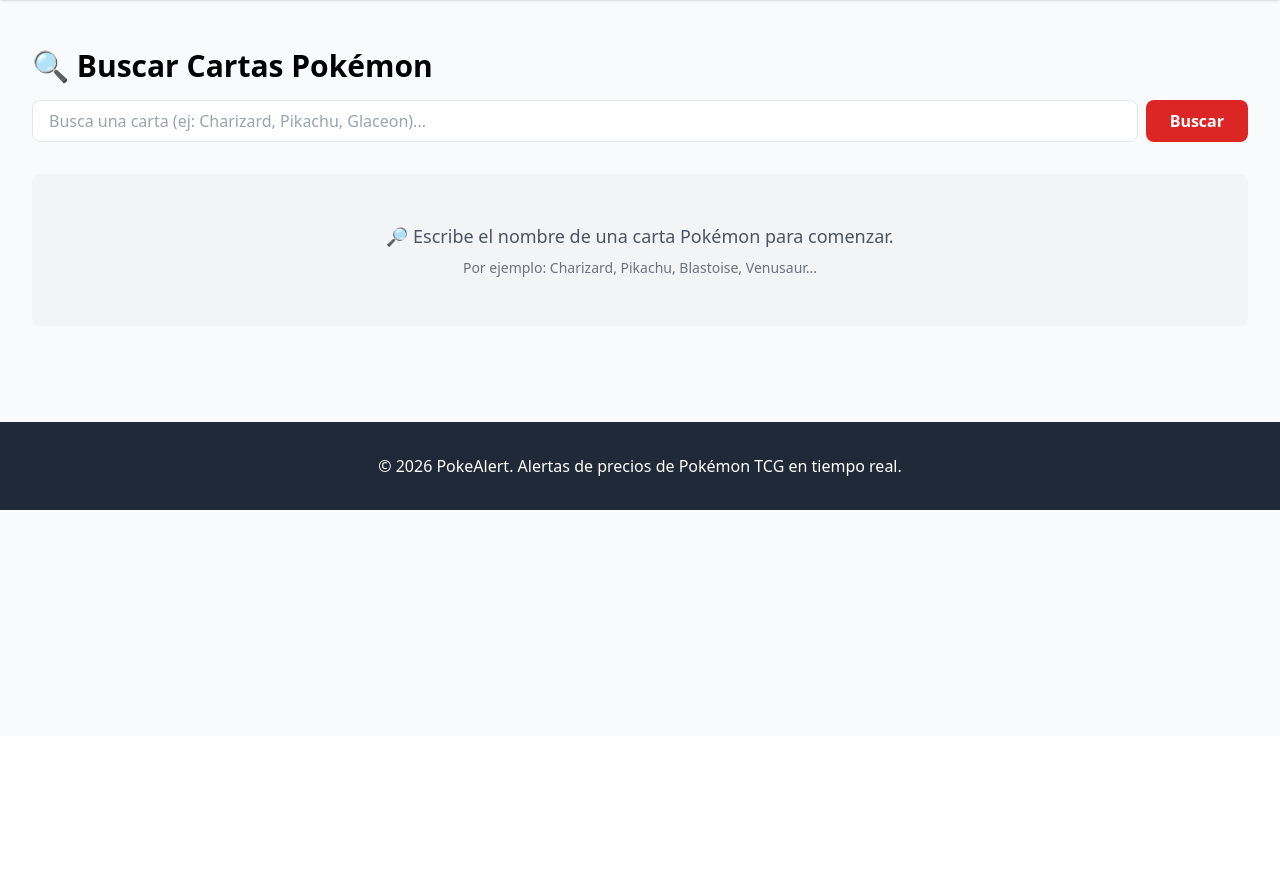
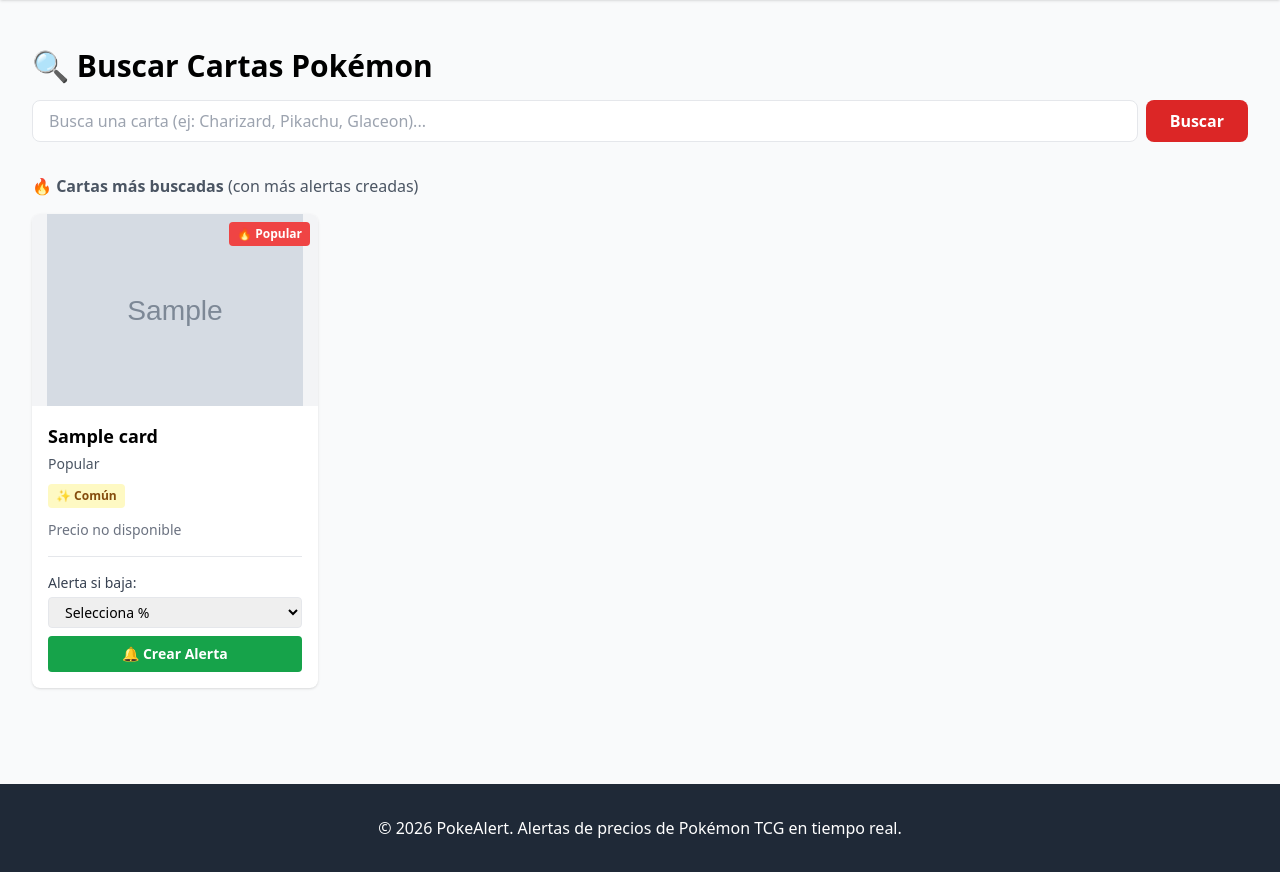
Before and after one commit to Dangelcrack/pokealert, a Django app: page /search/ in a window 1280 px wide. Shown: the part 64-936 px from the top of the page. Before the commit the page ends 574 px from the top, so only its background shows below. Run offline with Django 4.2, Linux system fonts and the light colour scheme; a user stored in the database is signed in; tables that the repository leaves empty hold one stand-in row (values such as "Sample post"); grey boxes marked "Sample" are stand-in pictures; a database or web service that is not in the repository returns one stand-in record (values such as "Sample title"); data that the repository does not hold is empty; parts of the project's set-up code (start-up, migrations or seed data) failed here and were passed over; some libraries are stand-ins or nearby versions.

Commit message:
fix: obtener precios reales para cartas populares

```diff
--- a/cards/views.py
+++ b/cards/views.py
@@ -9,7 +9,7 @@ from django.contrib.auth.decorators import login_required
 from django.contrib import messages
 from django.views.decorators.http import require_http_methods
 from rest_framework import viewsets
-
+from django.db.models import Count
 from .models import Card
 from .serializers import CardSerializer
 
@@ -98,6 +98,7 @@ def dashboard(request):
     return render(request, 'dashboard.html', {'alerts': alerts})
 
 
+
 @login_required(login_url='login')
 def search(request):
     query = request.GET.get('q', '').strip()
@@ -106,7 +107,6 @@ def search(request):
 
     if query:
         try:
-            # Consultar API de Pokémon TCG por nombre
             url = f"https://api.pokemontcg.io/v2/cards"
             api_key = os.getenv('POKEMON_TCG_API_KEY')
             headers = {'X-Api-Key': api_key}
@@ -118,8 +118,7 @@ def search(request):
                 data = response.json()
                 cards_data = data.get('data', [])
 
-                # Procesar cada carta encontrada
-                for card in cards_data[:20]:  # Máximo 20 resultados
+                for card in cards_data[:20]:
                     tcgplayer_prices = card.get('tcgplayer', {}).get('prices', {})
                     market_price = None
 
@@ -141,11 +140,51 @@ def search(request):
 
         except Exception as e:
             error = f"Error conectando con la API: {str(e)}"
+    else:
+        # Si no hay búsqueda, mostrar cartas más buscadas (con más alertas)
+        top_cards = Card.objects.annotate(
+            alert_count=Count('alerts')
+        ).filter(alert_count__gt=0).order_by('-alert_count')[:8]
+
+        api_key = os.getenv('POKEMON_TCG_API_KEY')
+
+        for card in top_cards:
+            market_price = 'N/A'
+
+            # Consultar la API para obtener el precio actual
+            try:
+                url = f"https://api.pokemontcg.io/v2/cards/{card.pokemontcg_id}"
+                headers = {'X-Api-Key': api_key}
+                response = requests.get(url, headers=headers, timeout=10)
+
+                if response.status_code == 200:
+                    api_data = response.json().get('data', {})
+                    tcgplayer_prices = api_data.get('tcgplayer', {}).get('prices', {})
+
+                    if 'holofoil' in tcgplayer_prices:
+                        market_price = tcgplayer_prices['holofoil'].get('market')
+                    elif 'normal' in tcgplayer_prices:
+                        market_price = tcgplayer_prices['normal'].get('market')
+
+                    market_price = market_price or 'N/A'
+            except Exception as e:
+                market_price = 'N/A'
+
+            results.append({
+                'id': card.pokemontcg_id,
+                'name': card.name,
+                'image': card.image_url,
+                'rarity': card.get_rarity_display(),
+                'price': market_price,
+                'set_name': 'Popular',
+                'is_popular': True
+            })
 
     return render(request, 'search.html', {
         'query': query,
         'results': results,
-        'error': error
+        'error': error,
+        'is_popular': not query and results
     })
 
 
--- a/templates/search.html
+++ b/templates/search.html
@@ -24,19 +24,30 @@
 {% endif %}
 
 <!-- Resultados -->
-{% if query %}
 {% if results %}
     <div class="mb-4">
+        {% if query %}
             <p class="text-gray-600">
                 Se encontraron <strong>{{ results|length }}</strong> resultado(s) para "<strong>{{ query }}</strong>"
             </p>
+        {% else %}
+            <p class="text-gray-600">
+                🔥 <strong>Cartas más buscadas</strong> (con más alertas creadas)
+            </p>
+        {% endif %}
     </div>
 
     <div class="grid grid-cols-1 md:grid-cols-2 lg:grid-cols-4 gap-6">
         {% for card in results %}
             <div class="bg-white rounded-lg shadow hover:shadow-lg transition overflow-hidden">
                 <!-- Imagen -->
-                    <div class="bg-gray-100 h-48 flex items-center justify-center overflow-hidden">
+                <div class="bg-gray-100 h-48 flex items-center justify-center overflow-hidden relative">
+                    {% if card.is_popular %}
+                        <span class="absolute top-2 right-2 bg-red-500 text-white text-xs font-bold px-2 py-1 rounded">
+                            🔥 Popular
+                        </span>
+                    {% endif %}
+
                     {% if card.image %}
                         <img src="{{ card.image }}" alt="{{ card.name }}" class="h-full object-contain">
                     {% else %}
@@ -95,11 +106,10 @@
         {% endfor %}
     </div>
 
-    {% else %}
+{% elif query %}
     <div class="bg-yellow-100 text-yellow-700 p-4 rounded-lg text-center">
         😕 No se encontraron cartas con el término "<strong>{{ query }}</strong>". Intenta con otro nombre.
     </div>
-    {% endif %}
 
 {% else %}
     <div class="bg-gray-100 p-12 rounded-lg text-center">
```
Lines whose indentation alone changed are shown as unchanged.
